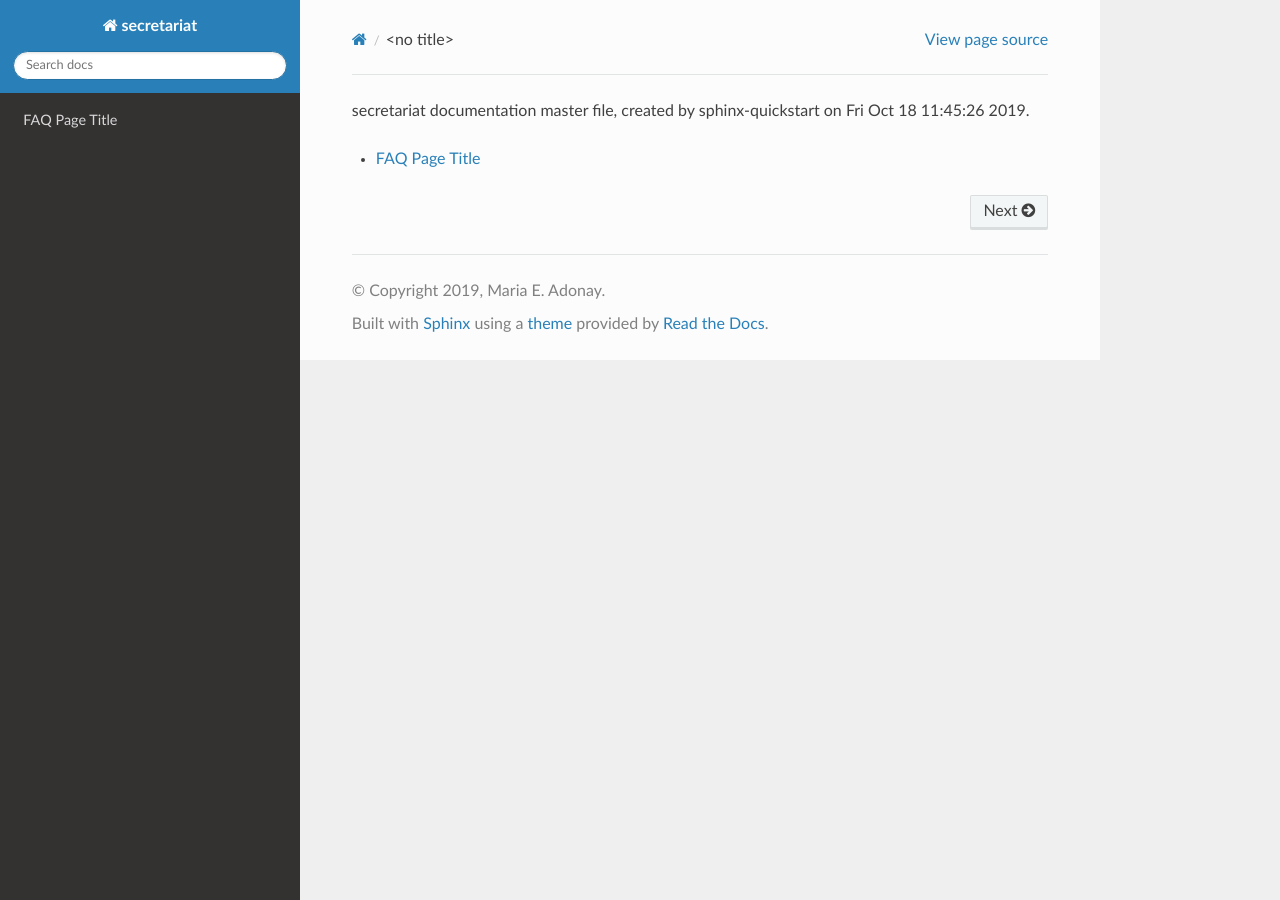
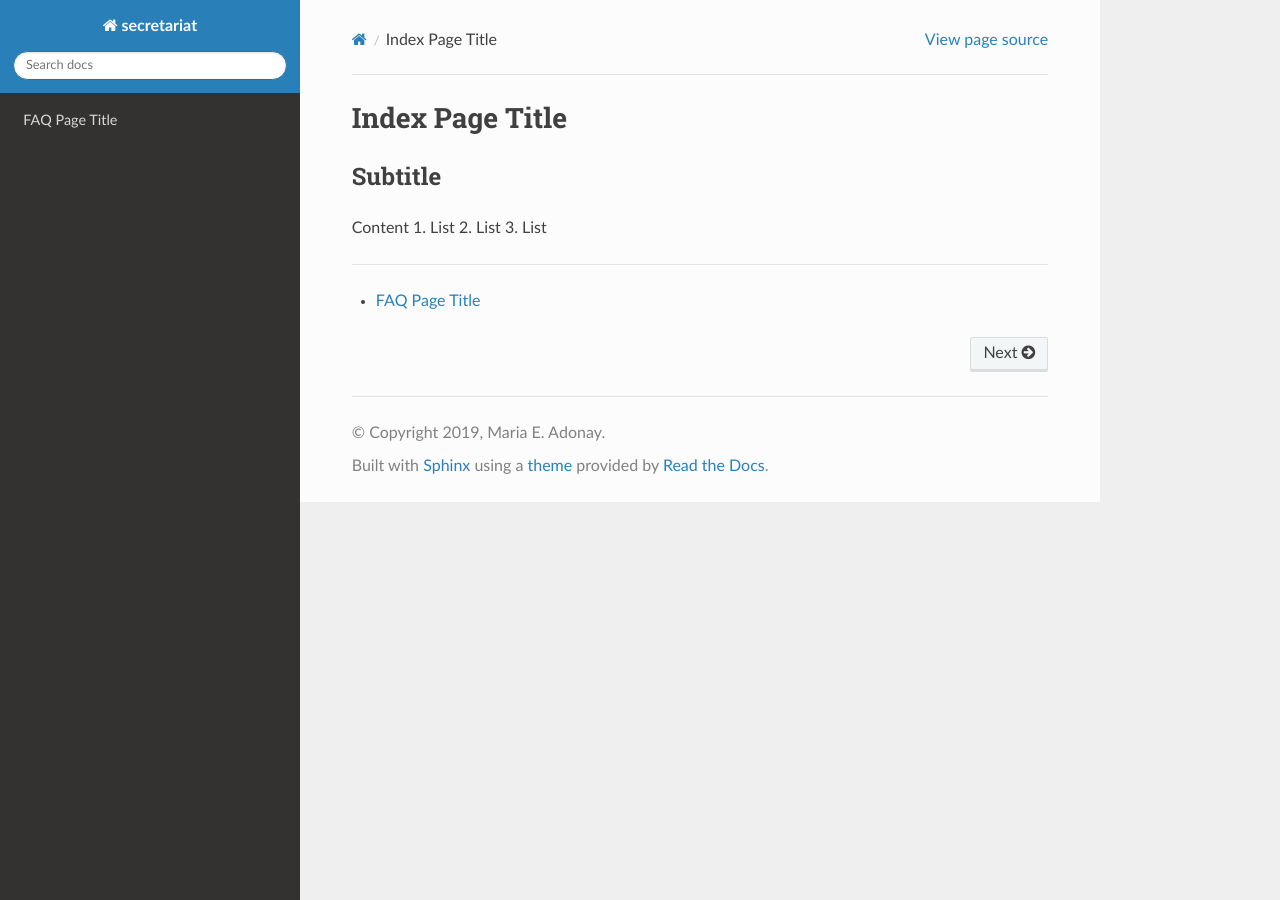
Before and after one commit to amalgamaria/secretariat, a Sphinx documentation site: the page built from docs/index.rst, in a window 1280 px wide. Built offline with Sphinx 7.4.7 and the Read the Docs theme 2.0.0, drawn with Linux system fonts in a browser that asks for light colours.

```diff
--- a/docs/index.rst
+++ b/docs/index.rst
@@ -1,5 +1,15 @@
-secretariat documentation master file, created by
-sphinx-quickstart on Fri Oct 18 11:45:26 2019.
+Index Page Title
+================
+
+Subtitle
+********
+
+Content
+1.	List
+2.	List
+3.	List
+
+----
 
 .. toctree::
    :maxdepth: 1
```
